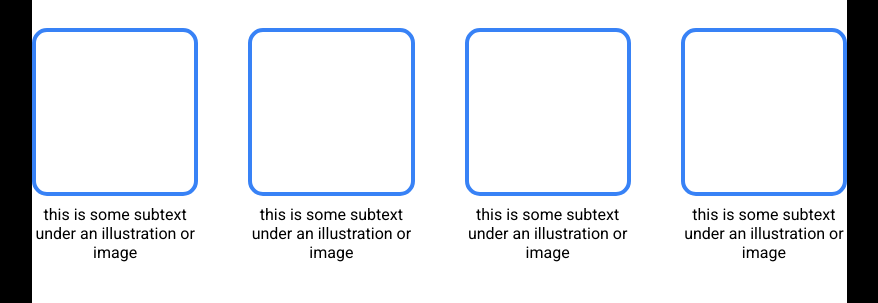
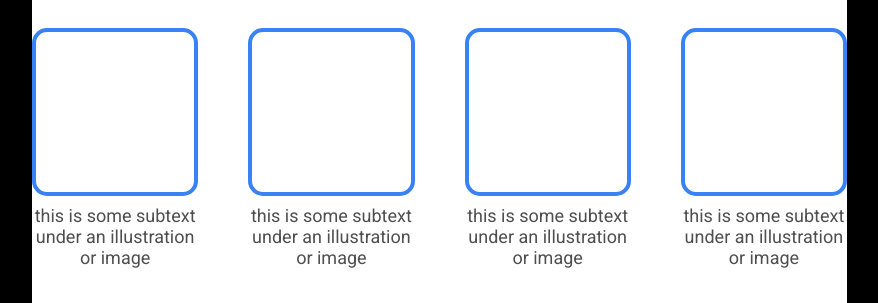
Before and after one commit to ig2099/first-landing-page, a plain HTML site: page index.html in a window 1280 px wide. Shown: the part 649-952 px from the top of the page, without its empty margins (201-1079 px from the left). Drawn offline with Linux system fonts and the light colour scheme.

Commit message:
Added Font-Size And Color
Text needed defined size and color.

```diff
--- a/css/styles.css
+++ b/css/styles.css
@@ -120,6 +120,11 @@ h5 {
     margin-bottom: 9px;
 }
 
+.text {
+    font-size: 18px;
+    color: #4f4f4f;
+}
+
 .container-two {
     background-color: white;
     height: 500px;
```
